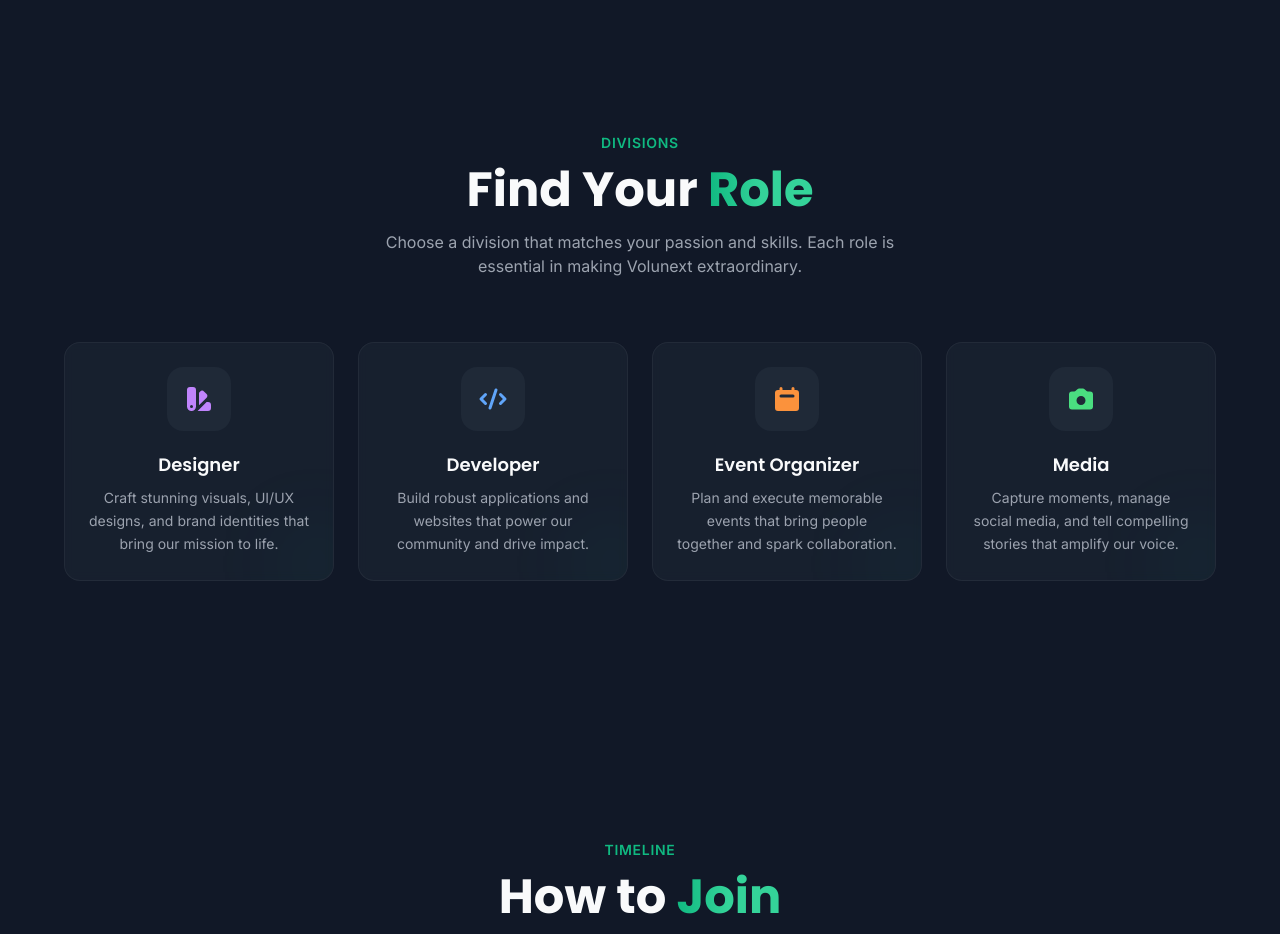
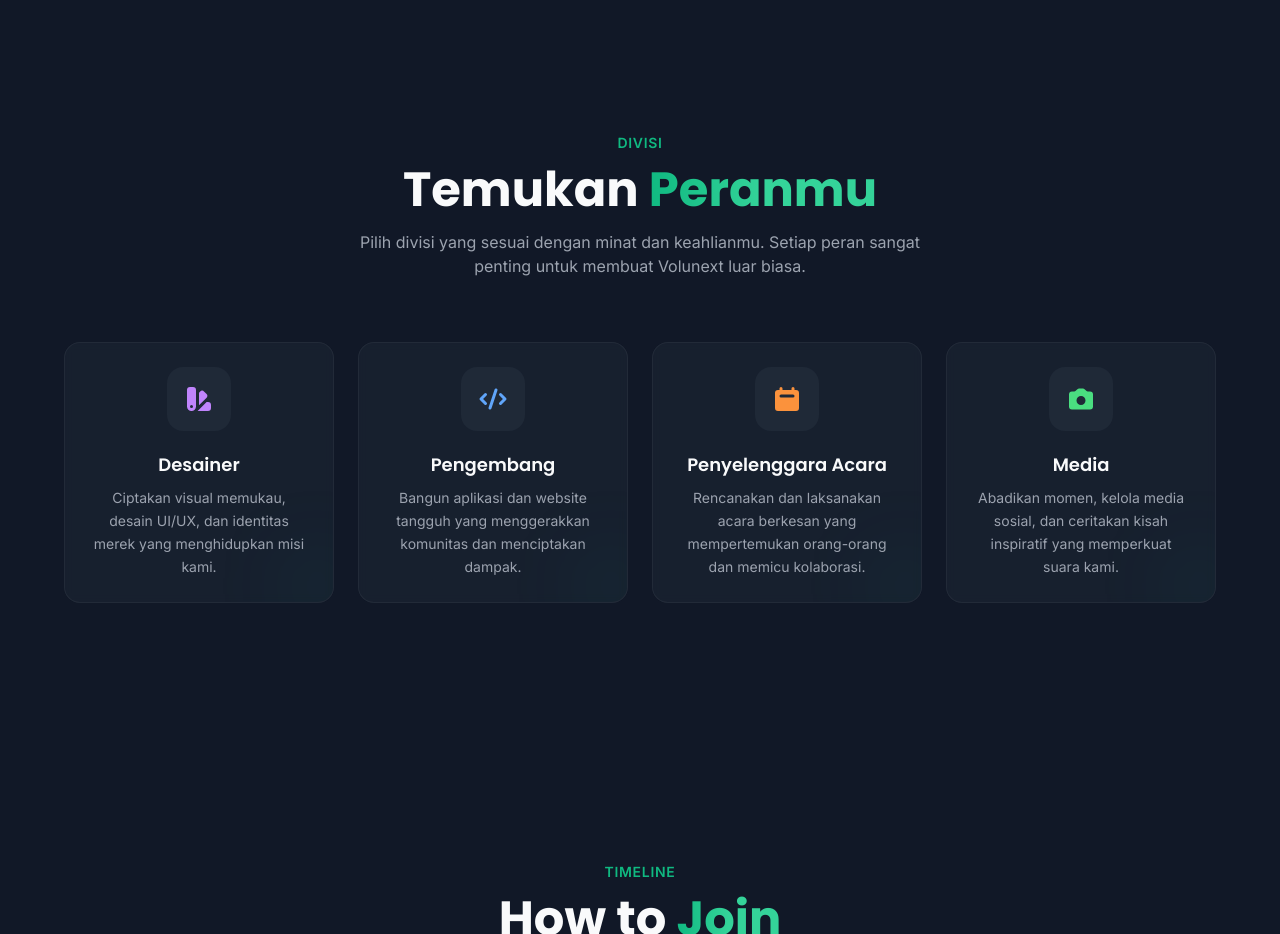
Before and after one commit to cpzz18/web-recruitment, a React (Vite) app: page / in a window 1280 px wide. Shown: the part 1520-2454 px from the top of the page. Built offline with nearby package versions, Linux system fonts and the light colour scheme.

Commit message:
feat: add about Division

```diff
--- a/src/components/Division.tsx
+++ b/src/components/Division.tsx
@@ -9,29 +9,29 @@ import {
 const divisions = [
   {
     icon: HiColorSwatch,
-    title: 'Designer',
-    desc: 'Craft stunning visuals, UI/UX designs, and brand identities that bring our mission to life.',
+    title: 'Desainer',
+    desc: 'Ciptakan visual memukau, desain UI/UX, dan identitas merek yang menghidupkan misi kami.',
     color: 'from-purple-500/20 to-pink-500/20',
     iconColor: 'text-purple-400',
   },
   {
     icon: HiCode,
-    title: 'Developer',
-    desc: 'Build robust applications and websites that power our community and drive impact.',
+    title: 'Pengembang',
+    desc: 'Bangun aplikasi dan website tangguh yang menggerakkan komunitas dan menciptakan dampak.',
     color: 'from-blue-500/20 to-cyan-500/20',
     iconColor: 'text-blue-400',
   },
   {
     icon: HiCalendar,
-    title: 'Event Organizer',
-    desc: 'Plan and execute memorable events that bring people together and spark collaboration.',
+    title: 'Penyelenggara Acara',
+    desc: 'Rencanakan dan laksanakan acara berkesan yang mempertemukan orang-orang dan memicu kolaborasi.',
     color: 'from-orange-500/20 to-yellow-500/20',
     iconColor: 'text-orange-400',
   },
   {
     icon: HiCamera,
     title: 'Media',
-    desc: 'Capture moments, manage social media, and tell compelling stories that amplify our voice.',
+    desc: 'Abadikan momen, kelola media sosial, dan ceritakan kisah inspiratif yang memperkuat suara kami.',
     color: 'from-green-500/20 to-emerald-500/20',
     iconColor: 'text-green-400',
   },
@@ -45,15 +45,15 @@ const containerVariants = {
 }
 
 const cardVariants = {
-    hidden: { opacity: 0, y: 40 },
-    visible: { opacity: 1, y: 0, transition: { duration: 0.6, ease: easeOut } },
-  }
+  hidden: { opacity: 0, y: 40 },
+  visible: { opacity: 1, y: 0, transition: { duration: 0.6, ease: easeOut } },
+}
 
 export default function Division() {
   return (
     <section id="division" className="relative py-24 lg:py-32 px-4">
       <div className="max-w-6xl mx-auto">
-        {/* Section Header */}
+        {/* Header Section */}
         <motion.div
           initial={{ opacity: 0, y: 30 }}
           whileInView={{ opacity: 1, y: 0 }}
@@ -62,19 +62,19 @@ export default function Division() {
           className="text-center mb-16"
         >
           <span className="text-primary font-semibold text-sm tracking-wider uppercase">
-            Divisions
+            Divisi
           </span>
           <h2 className="text-3xl sm:text-4xl lg:text-5xl font-heading font-bold mt-3 mb-4">
-            Find Your{' '}
-            <span className="text-gradient">Role</span>
+            Temukan{' '}
+            <span className="text-gradient">Peranmu</span>
           </h2>
           <p className="text-gray-400 max-w-xl mx-auto">
-            Choose a division that matches your passion and skills. Each role is
-            essential in making Volunext extraordinary.
+            Pilih divisi yang sesuai dengan minat dan keahlianmu. Setiap peran
+            sangat penting untuk membuat Volunext luar biasa.
           </p>
         </motion.div>
 
-        {/* Cards Grid */}
+        {/* Grid Kartu */}
         <motion.div
           variants={containerVariants}
           initial="hidden"
@@ -93,7 +93,7 @@ export default function Division() {
               }}
               className={`glass-card p-6 flex flex-col items-center text-center border border-white/5 hover:border-primary/40 transition-all duration-300 cursor-default relative overflow-hidden group`}
             >
-              {/* Gradient bg on hover */}
+              {/* Latar gradien saat hover */}
               <div
                 className={`absolute inset-0 bg-gradient-to-br ${div.color} opacity-0 group-hover:opacity-100 transition-opacity duration-500 pointer-events-none`}
               />
@@ -108,7 +108,7 @@ export default function Division() {
                 {div.desc}
               </p>
 
-              {/* Corner glow */}
+              {/* Sudut glow */}
               <div className="absolute -bottom-4 -right-4 w-16 h-16 rounded-full bg-primary/10 blur-2xl group-hover:bg-primary/20 transition-colors" />
             </motion.div>
           ))}
```
